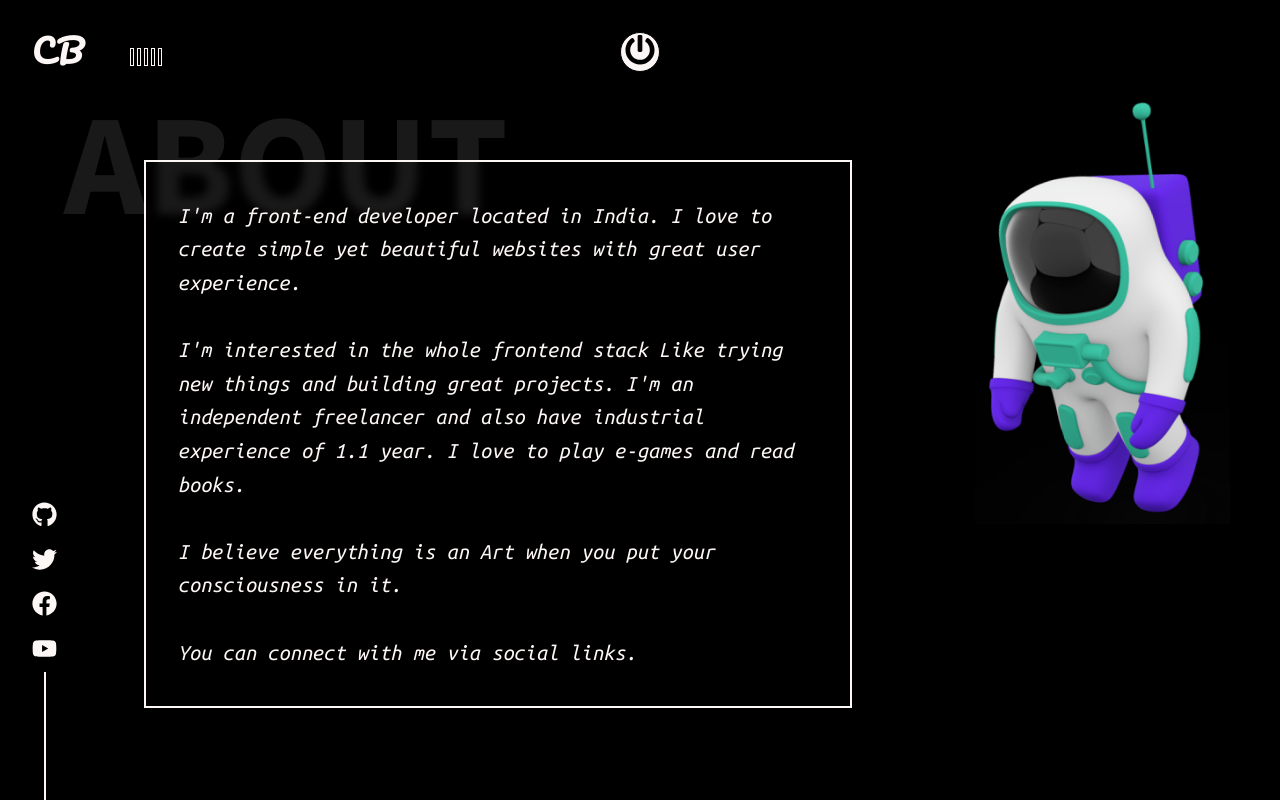
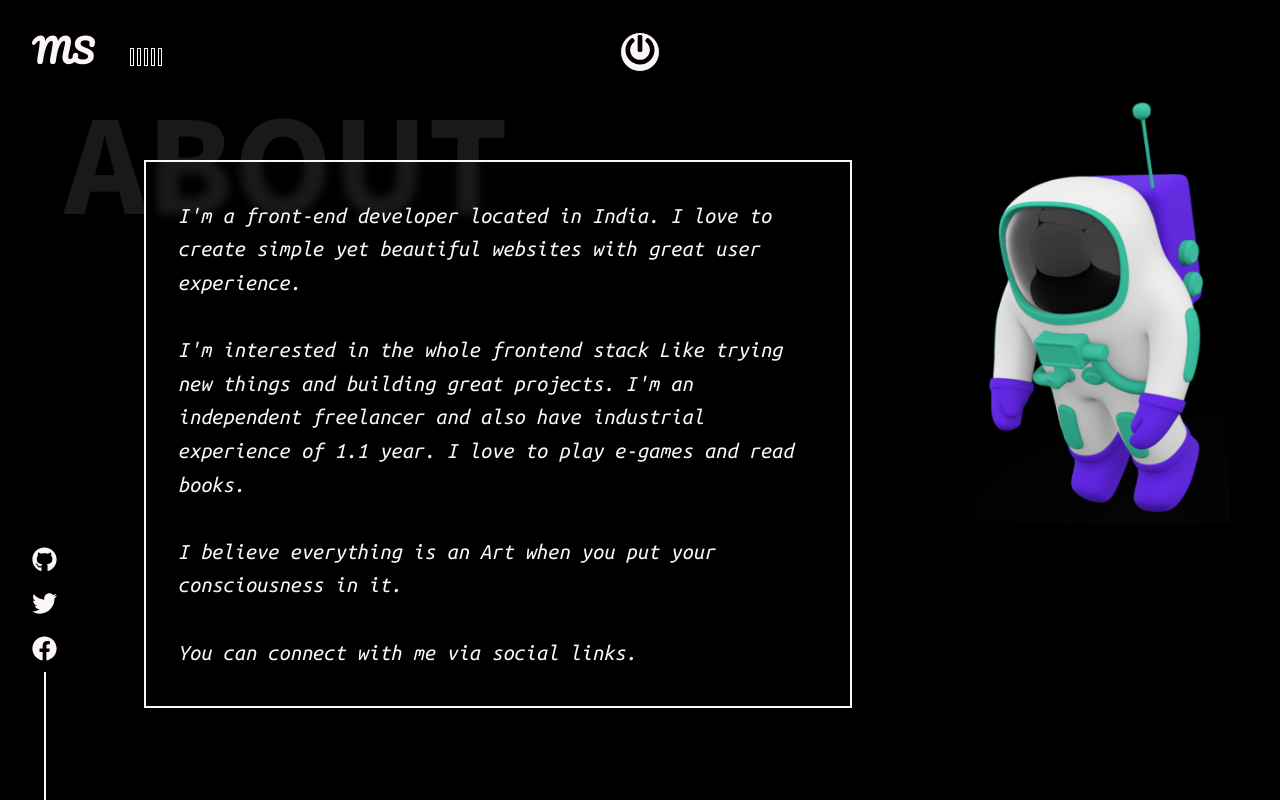
Before and after one commit to Milan-Sharma-449/portfolio-3d, a React (Create React App) app: page /about in a window 1280 px wide. Built offline with nearby package versions, Linux system fonts and the light colour scheme.

Commit message:
added new features

```diff
--- a/src/App.js
+++ b/src/App.js
@@ -32,9 +32,9 @@ function App() {
             <Route path="/" element={<Main />} />
 
             <Route path="/about" element={<AboutPage />} />
-
+{/*
             <Route path="/blog" element={<BlogPage />} />
-
+*/}
             <Route path="/work" element={<WorkPage />} />
 
             <Route path="/skills" element={<MySkillsPage />} />
--- a/src/components/Main.js
+++ b/src/components/Main.js
@@ -162,7 +162,9 @@ const Main = () => {
                     Say hi..
                 </motion.h2>
             </Contact>
-            <BLOG to="/blog">
+{
+    /*
+                <BLOG to="/blog">
                 <motion.h2
                 initial={{
                     y:-200,
@@ -178,6 +180,8 @@ const Main = () => {
                     Blog
                 </motion.h2>
             </BLOG>
+     */
+}
             <WORK to="/work" click={+click}>
                 <motion.h2
                 initial={{
--- a/src/subComponents/LogoComponent.js
+++ b/src/subComponents/LogoComponent.js
@@ -19,7 +19,7 @@ z-index:3;
 const LogoComponent = (props) => {
     return (
         <Logo color={props.theme}>
-          CB
+          MS
         </Logo>
     )
 }
--- a/src/subComponents/SocialIcons.js
+++ b/src/subComponents/SocialIcons.js
@@ -39,7 +39,7 @@ const SocialIcons = (props) => {
         <a
           style={{ color: "inherit" }}
           target="_blank"
-          href={"https://github.com/codebucks27"}
+          href={"https://github.com/Milan-Sharma-449"}
         >
           <Github
             width={25}
@@ -56,7 +56,7 @@ const SocialIcons = (props) => {
         <a
           style={{ color: "inherit" }}
           target="_blank"
-          href={"https://twitter.com/code_bucks"}
+          href={"https://twitter.com/milansharma449"}
         >
           <Twitter
             width={25}
@@ -73,26 +73,9 @@ const SocialIcons = (props) => {
         <a
           style={{ color: "inherit" }}
           target="_blank"
-          href={"https://facebook.com/codebucks27"}
+          href={"https://fb.com/milan.sharma.980315"}
         >
           <Facebook
-            width={25}
-            height={25}
-            fill={props.theme === "dark" ? DarkTheme.text : DarkTheme.body}
-          />
-        </a>
-      </motion.div>
-      <motion.div
-        initial={{scale:0 }}
-        animate={{ scale: [0, 1, 1.5, 1] }}
-        transition={{ type: "spring", duration: 1, delay: 1.6 }}
-      >
-        <a
-          style={{ color: "inherit" }}
-          target="_blank"
-          href={"https://youtube.com"}
-        >
-          <YouTube
             width={25}
             height={25}
             fill={props.theme === "dark" ? DarkTheme.text : DarkTheme.body}
```
